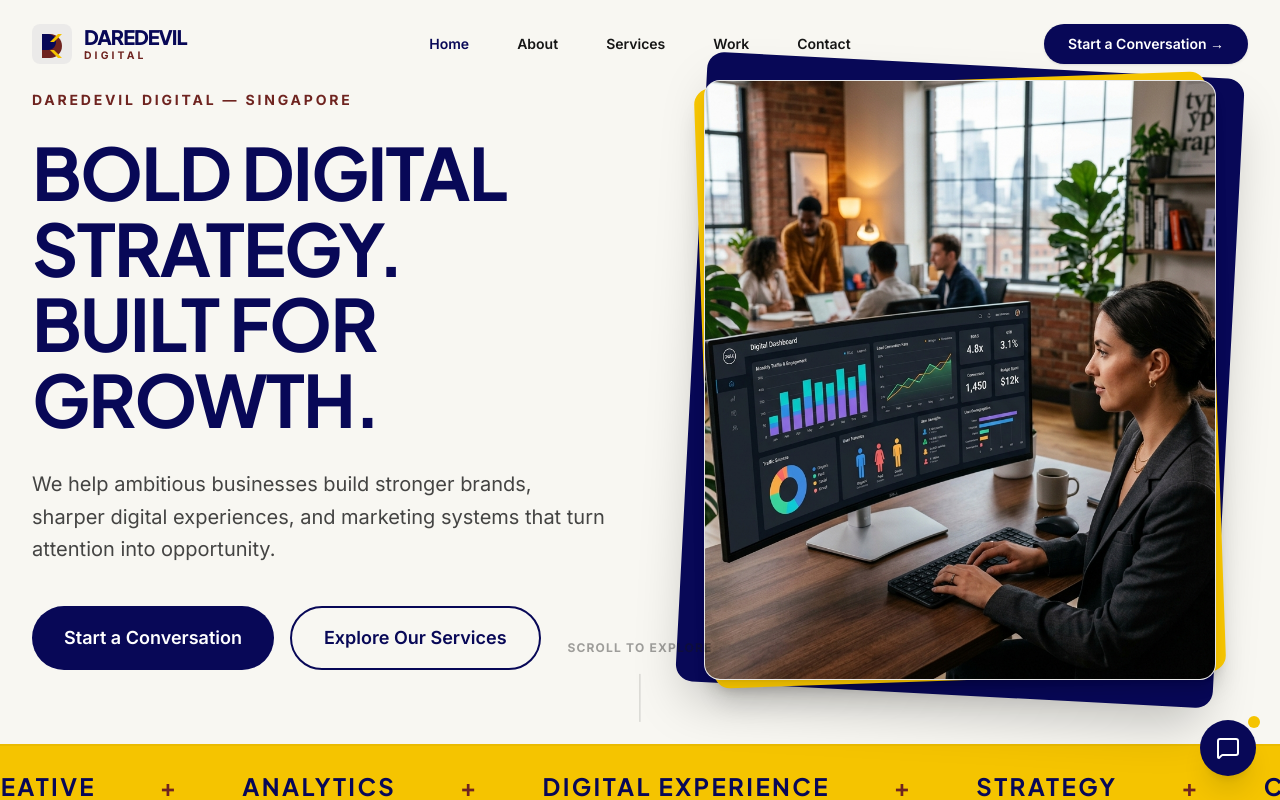
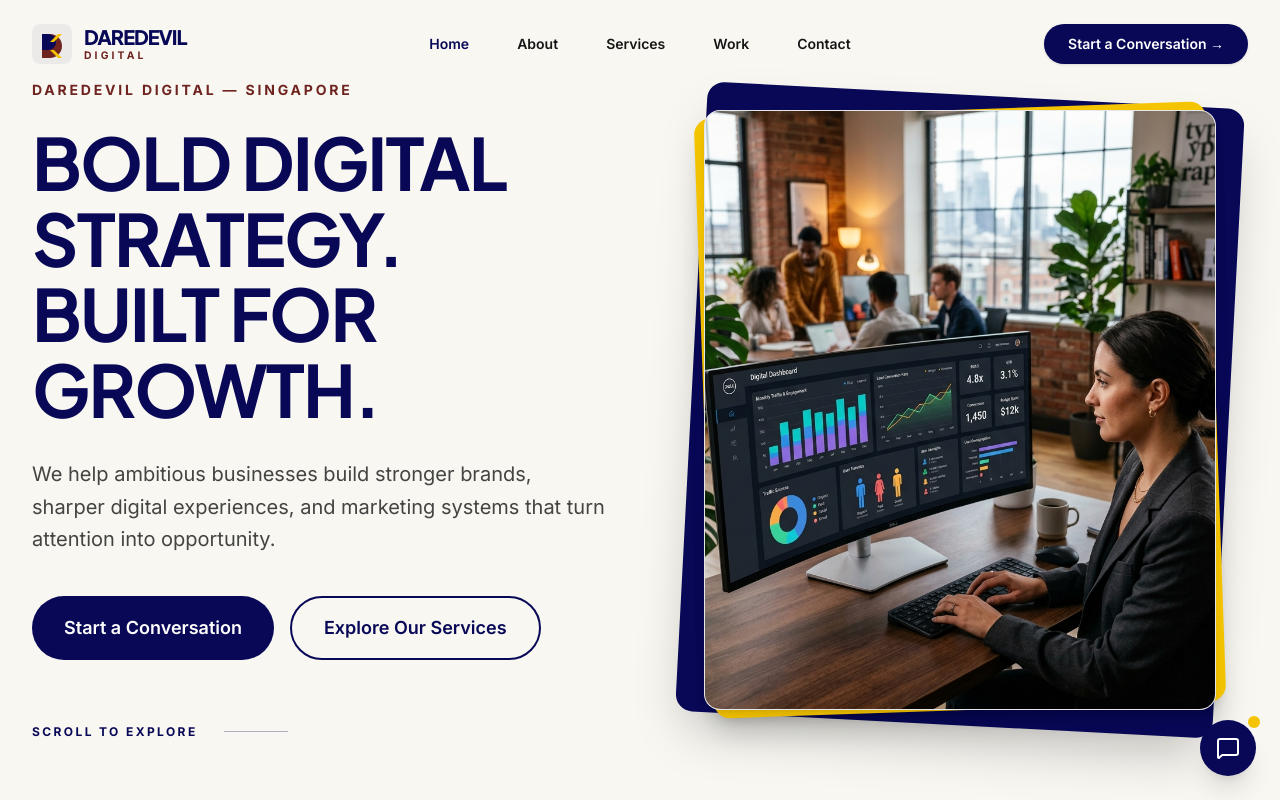
Before and after one commit to pruthvirajtarode/daredevildigital, a React (Vite) app: page / in a window 1280 px wide. Shown: the top 800 px of the page. Built offline with nearby package versions, Linux system fonts and the light colour scheme.

Commit message:
Fix scroll indicator visibility and positioning

```diff
--- a/src/pages/Home.tsx
+++ b/src/pages/Home.tsx
@@ -35,6 +35,15 @@ export default function Home() {
                 Explore Our Services
               </Button>
             </div>
+
+            <div className="hidden lg:flex items-center gap-4 mt-16">
+              <span className="text-xs font-bold tracking-[0.2em] text-brand-navy">SCROLL TO EXPLORE</span>
+              <motion.div
+                animate={{ x: [0, 10, 0] }}
+                transition={{ duration: 2, repeat: Infinity }}
+                className="w-16 h-px bg-brand-navy/30"
+              />
+            </div>
           </div>
 
           {/* Hero Visual */}
@@ -47,7 +56,7 @@ export default function Home() {
             <div className="relative w-full h-full max-w-lg mx-auto">
               <div className="absolute inset-0 bg-brand-navy rounded-2xl shadow-2xl transform rotate-3 scale-105" />
               <div className="absolute inset-0 bg-brand-yellow rounded-2xl shadow-xl transform -rotate-2" />
-              <div className="absolute inset-0 bg-brand-purewhite rounded-2xl shadow-lg border border-brand-charcoal/10 overflow-hidden">
+              <div className="absolute inset-0 bg-brand-purewhite rounded-2xl shadow-lg border border-brand-charcoal/10 overflow-hidden z-10">
                 <img
                   src="/images/hero_dashboard_1786440656238.png"
                   alt="Daredevil Digital Dashboard"
@@ -56,15 +65,6 @@ export default function Home() {
               </div>
             </div>
           </div>
-        </div>
-
-        <div className="absolute bottom-8 left-1/2 -translate-x-1/2 flex flex-col items-center gap-2 hidden lg:flex">
-          <span className="text-xs font-bold tracking-widest text-brand-charcoal/40">SCROLL TO EXPLORE</span>
-          <motion.div
-            animate={{ y: [0, 10, 0] }}
-            transition={{ duration: 2, repeat: Infinity }}
-            className="w-px h-12 bg-brand-charcoal/20"
-          />
         </div>
       </section>
 
```
